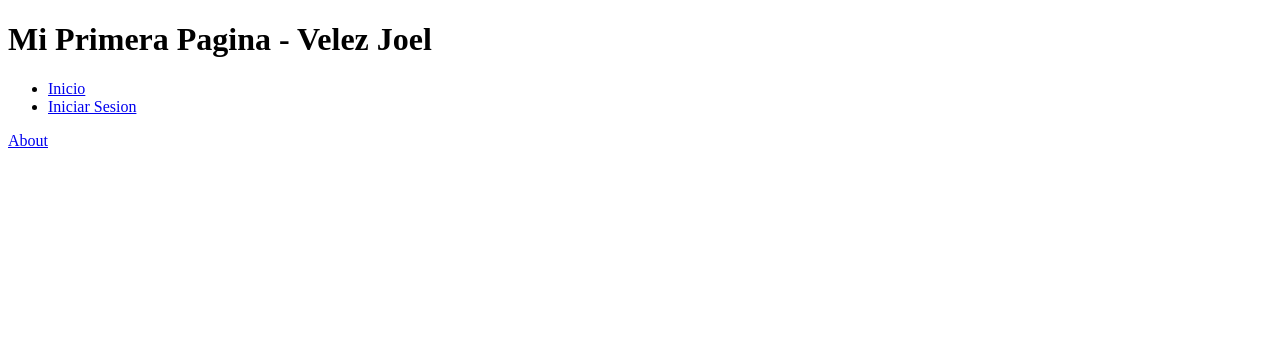
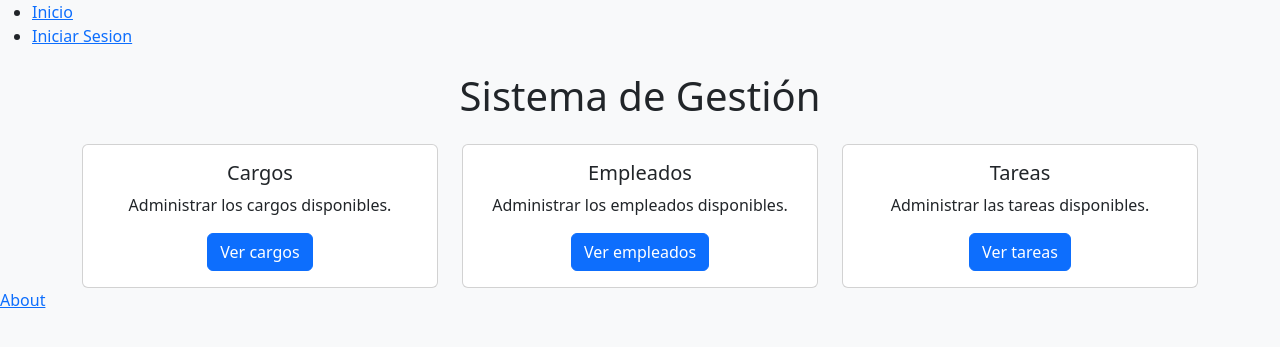
Before and after one commit to Joel-Velez/TuPrimeraPagina-VelezJoel, a Django app: page / in a window 1280 px wide. Shown: the top 347 px of the page. Run offline with Django 5.2, Linux system fonts and the light colour scheme.

Commit message:
feat: modificamos about.html , base.html y index.html con bootstrap e IA

```diff
--- a/src/core/templates/core/base.html
+++ b/src/core/templates/core/base.html
@@ -3,24 +3,30 @@
 <head>
     <meta charset="UTF-8">
     <meta name="viewport" content="width=device-width, initial-scale=1.0">
-    <title>{% block titulo %}
-        Mi Primera Pagina - VELEZ JOEL
-    {% endblock titulo %}</title>
-    <link href="https://cdn.jsdelivr.net/npm/bootstrap@5.3.8/dist/css/bootstrap.min.css" rel="stylesheet"
-    integrity="sha384-sRIl4kxILFvY47J16cr9ZwB07vP4J8+LH7qKQnuqkuIAvNWLzeN8tE5YBujZqJLB" crossorigin="anonymous">
+
+    <title>
+        {% block titulo %}
+        Mi Primera Página - Joel Velez
+        {% endblock %}
+    </title>
+
+    <link href="https://cdn.jsdelivr.net/npm/bootstrap@5.3.8/dist/css/bootstrap.min.css" rel="stylesheet">
 </head>
-<body class="bg-ligth">
 
-    {% include 'core/componentes/navbar.html' %}
-    <main>
-        <div class="container mb-4">
-            {% block content %}
-            {% endblock content %}
-        </div>
+<body class="bg-light">
 
-    </main>
-    {% include 'core/componentes/footer.html' %}
-<script src="https://cdn.jsdelivr.net/npm/bootstrap@5.3.8/dist/js/bootstrap.bundle.min.js"
-integrity="sha384-FKyoEForCGlyvwx9Hj09JcYn3nv7wiPVlz7YYwJrWVcXK/BmnVDxM+D2scQbITxI" crossorigin="anonymous"></script>
+{% include 'core/componentes/navbar.html' %}
+
+<main class="container mt-4">
+
+    {% block content %}
+    {% endblock content %}
+
+</main>
+
+{% include 'core/componentes/footer.html' %}
+
+<script src="https://cdn.jsdelivr.net/npm/bootstrap@5.3.8/dist/js/bootstrap.bundle.min.js"></script>
+
 </body>
 </html>
--- a/src/core/templates/core/index.html
+++ b/src/core/templates/core/index.html
@@ -1,13 +1,69 @@
-<!DOCTYPE html>
-<html lang="es">
-<head>
-    <meta charset="UTF-8">
-    <meta name="viewport" content="width=device-width, initial-scale=1.0">
-    <title>Mi Primera Pagina - VELEZ JOEL</title>
-</head>
-<body>
-    <h1>{{titulo}}</h1>
-    {% include 'core/componentes/navbar.html' %}
-    {% include 'core/componentes/footer.html' %}
-</body>
-</html>
+{% extends 'core/base.html' %}
+
+{% block titulo %}
+Inicio
+{% endblock titulo %}
+
+{% block content %}
+
+<h1 class="mb-4 text-center">Sistema de Gestión</h1>
+
+<div class="row">
+
+<div class="col-md-4">
+<div class="card">
+<div class="card-body text-center">
+
+<h5 class="card-title">Cargos</h5>
+
+<p class="card-text">
+Administrar los cargos disponibles.
+</p>
+
+<a class="btn btn-primary" href="{% url 'core:cargo_list' %}">
+Ver cargos
+</a>
+
+</div>
+</div>
+</div>
+
+<div class="col-md-4">
+<div class="card">
+<div class="card-body text-center">
+
+<h5 class="card-title">Empleados</h5>
+
+<p class="card-text">
+Administrar los empleados disponibles.
+</p>
+
+<a class="btn btn-primary" href="{% url 'core:empleado_list' %}">
+Ver empleados
+</a>
+
+</div>
+</div>
+</div>
+
+<div class="col-md-4">
+<div class="card">
+<div class="card-body text-center">
+
+<h5 class="card-title">Tareas</h5>
+
+<p class="card-text">
+Administrar las tareas disponibles.
+</p>
+
+<a class="btn btn-primary" href="{% url 'core:tarea_list' %}">
+Ver tareas
+</a>
+
+</div>
+</div>
+</div>
+
+</div>
+
+{% endblock content %}
```
Also changed, not shown: src/core/templates/core/about.html (+43 -16 lines).
